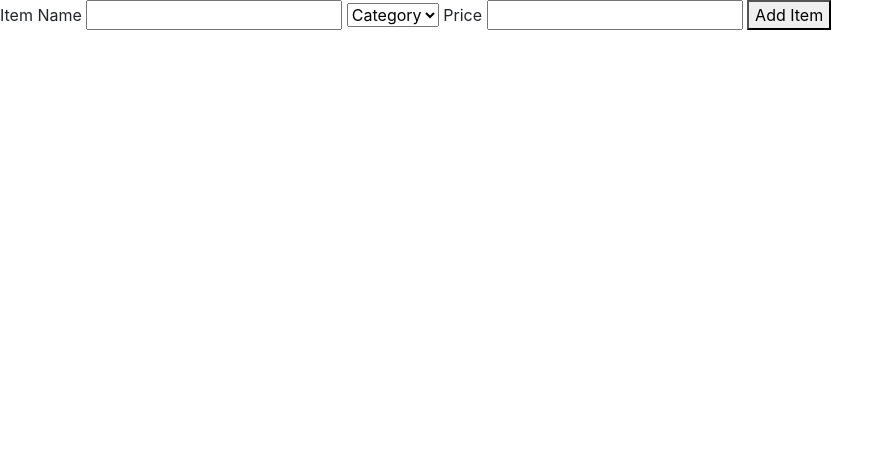
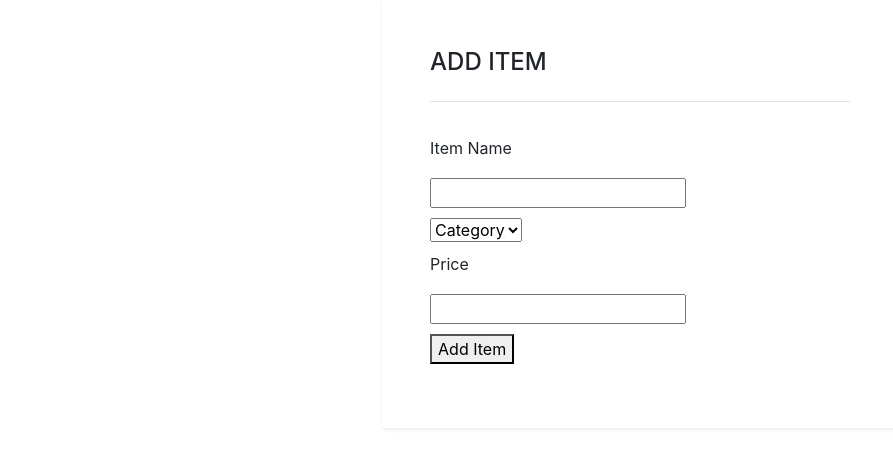
Before and after one commit to skdat6/flask-db-list, a Flask app: page /add in a window 1280 px wide. Shown: the top 468 px of the page, without its empty margins (0-893 px from the left). Run offline with Flask 2, Linux system fonts and the light colour scheme.

Commit message:
added matching bootstrap styling for ADD page, close #4 added more categories for products

```diff
--- a/app/static/styles/addpage.css
+++ b/app/static/styles/addpage.css
@@ -0,0 +1,3 @@
+li {
+padding-top: 10px;
+}
--- a/app/templates/add.html
+++ b/app/templates/add.html
@@ -15,24 +15,43 @@
 
 </head>
 <body>
+
+<div class="row">
+            <div class="col-lg-5 mx-auto">
+                <div class="card rounded border-0 shadow-sm position-relative">
+                    <div class="card-body p-5">
+                        <div class="d-flex align-items-center mb-4 pb-4 border-bottom">
+                            <div class="ms-3">
+                                <h4 class="text-uppercase fw-weight-bold mb-0">Add Item</h4>
+                            </div>
+                        </div>
                         <form class="form-class" action="{{ url_for('add') }}" method="POST">
-        <label>Item Name</label>
-        <input name="item" type="text">
+                            <ul class="list-inline">
+                                <li><label>Item Name</label>
+                                <li><input name="item" type="text"></li>
 
-        <select class="form-select form-select-sm" name="category" aria-label=".form-select-sm example">
+                                <li><select class="form-select form-select-sm" name="category" aria-label=".form-select-sm example"></li>
                                   <option hidden>Category</option>
                                   <option value="Meat">Meat</option>
                                   <option value="Veggies">Veggies</option>
+                                  <option value="Grain">Grain</option>
+                                  <option value="Dairy">Dairy</option>
                                   <option value="Drinks">Drinks</option>
                                   <option value="Snacks">Snacks</option>
                                   <option value="Health">Health</option>
                                   <option value="Pet">Pet</option>
                                   <option value="Misc">Misc</option>
                                 </select>
-        <label>Price</label>
-        <input name="price" type="number" min="0" step="0.1">
-        <button type="submit">Add Item</button>
+                                <li><label>Price</label></li>
+                                <li><input name="price" type="number" min="0" step="0.1"></li>
+                                <li><button type="submit">Add Item</button></li>
+                            </ul>
                         </form>
+                    </div>
+                </div>
+            </div>
+    </div>
+
 
 </body>
 </html>
--- a/app/templates/edit_rating.html
+++ b/app/templates/edit_rating.html
@@ -14,7 +14,7 @@
 </head>
 <body>
 
-<div class="row">
+    <div class="row">
             <div class="col-lg-5 mx-auto">
                 <div class="card rounded border-0 shadow-sm position-relative">
                     <div class="card-body p-5">
@@ -33,11 +33,9 @@
                             </ul>
                         </form>
                     </div>
-
                 </div>
-
             </div>
-</div>
+    </div>
 
 
 
```
Lines whose indentation alone changed are shown as unchanged.
